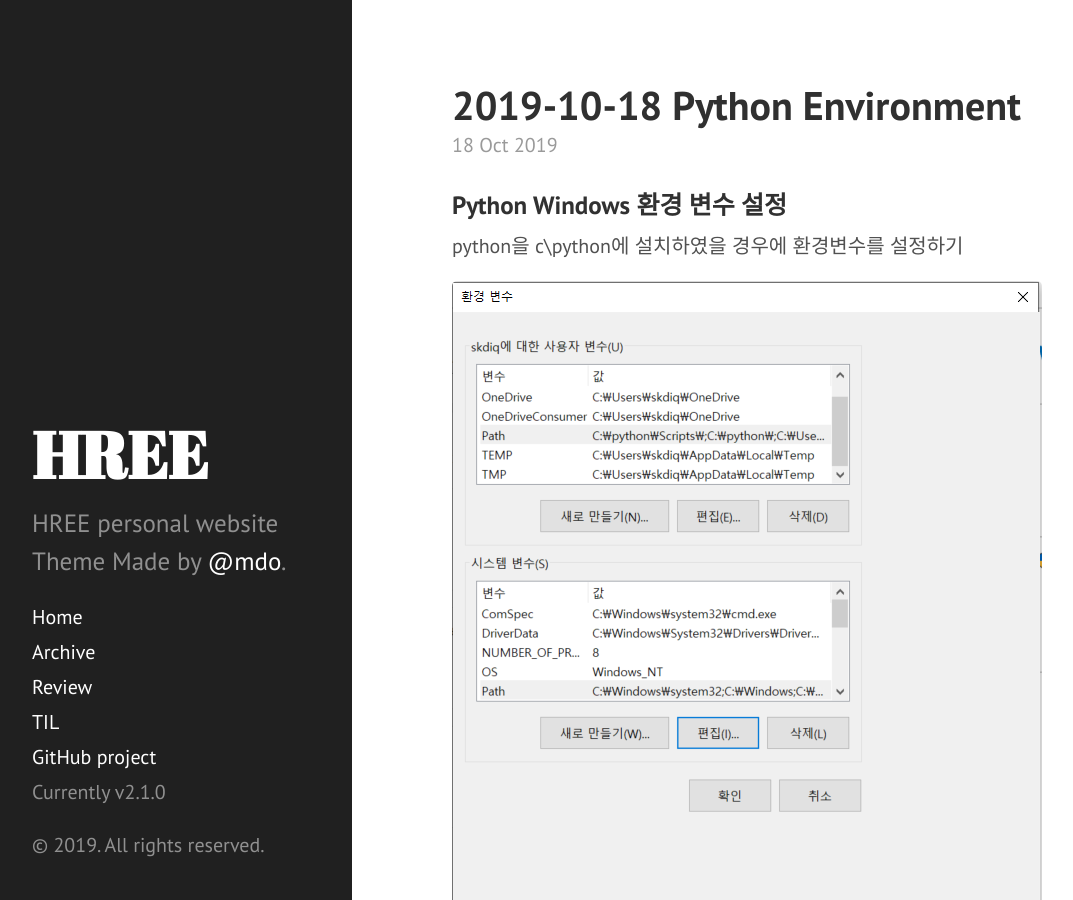
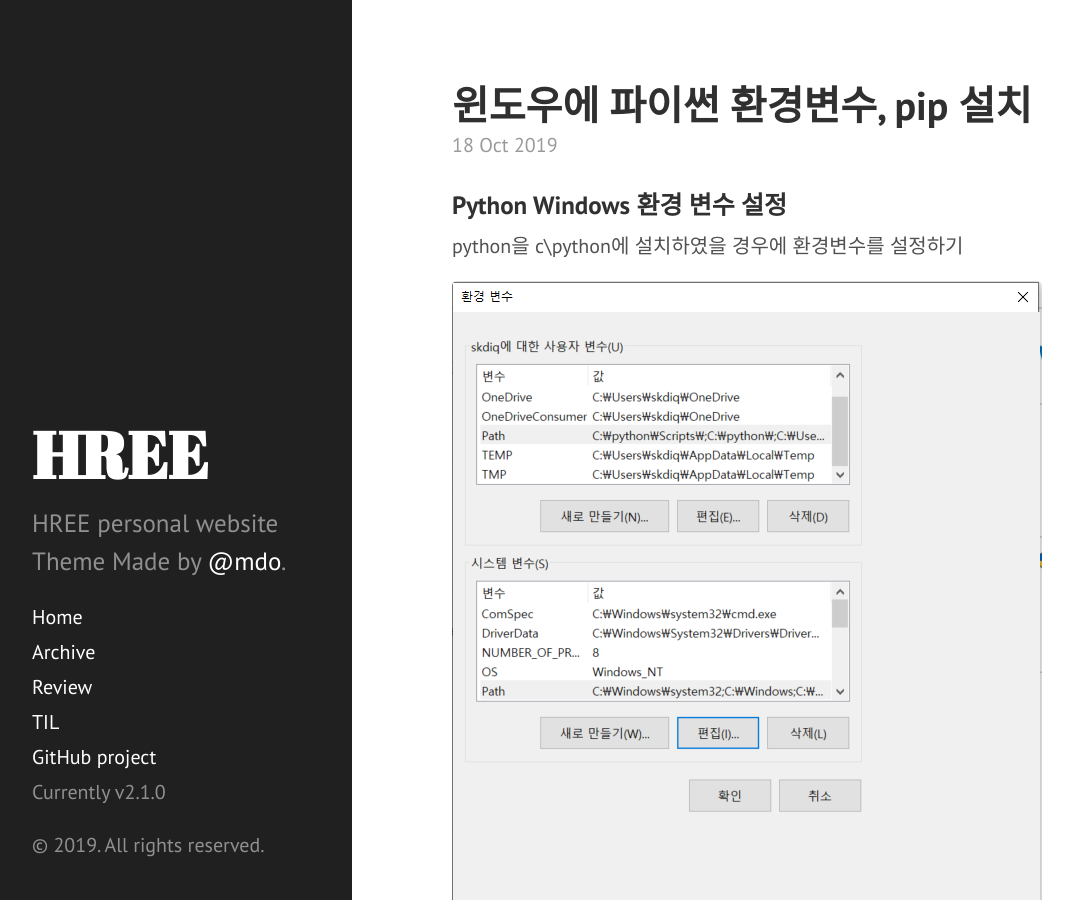
Before and after one commit to apalsl/apalsl-old.github.io, a Jekyll site: the page built from _posts/2019-10-18-Python-Environment.md, in a window 1280 px wide and 900 px high. Shown: the whole window, without its empty margins (8-1081 px from the left). Built offline with Jekyll 4.4.1, drawn with Linux system fonts in a browser that asks for light colours; Markdown is read by kramdown in place of the engine named in the settings.

Commit message:
fix title

```diff
--- a/_posts/2019-10-18-Python-Environment.md
+++ b/_posts/2019-10-18-Python-Environment.md
@@ -1,5 +1,5 @@
 ---
-title: "2019-10-18 Python Environment"
+title: "윈도우에 파이썬 환경변수, pip 설치"
 layout: post
 ---
 
```
Also changed, not shown: _posts/2019-10-21-Java-Environment.md (+1 -1 lines).
